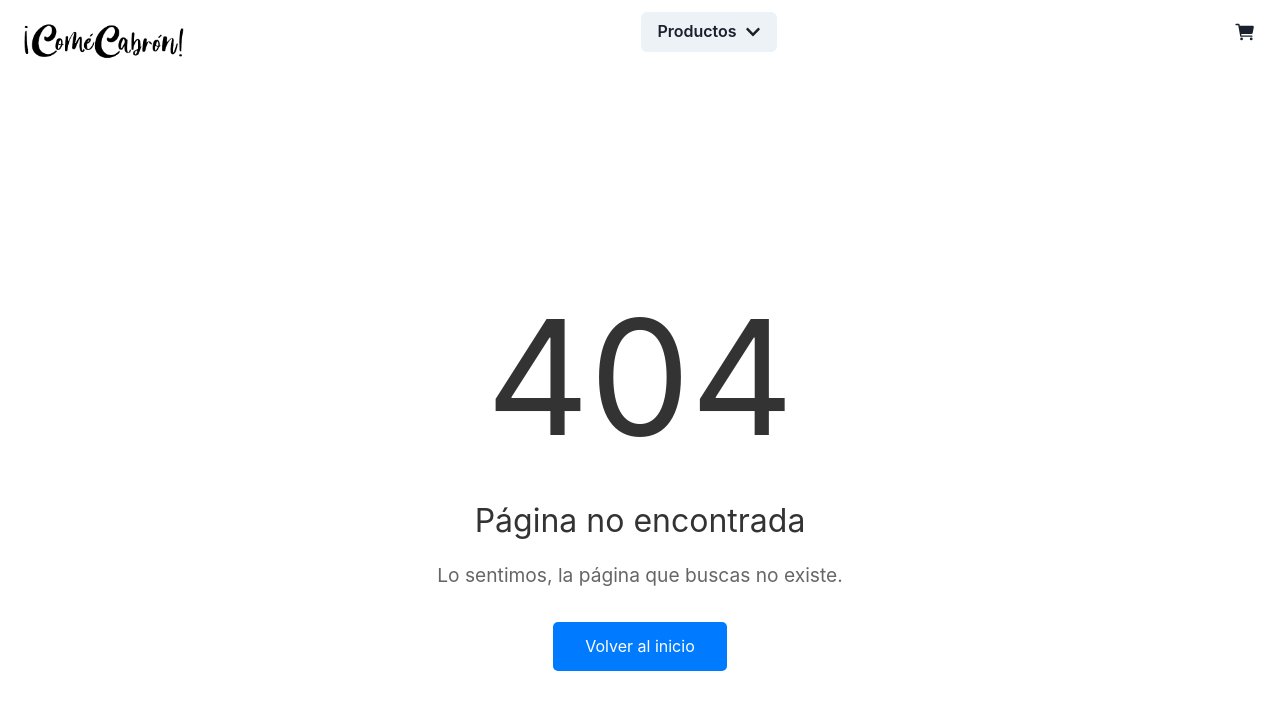
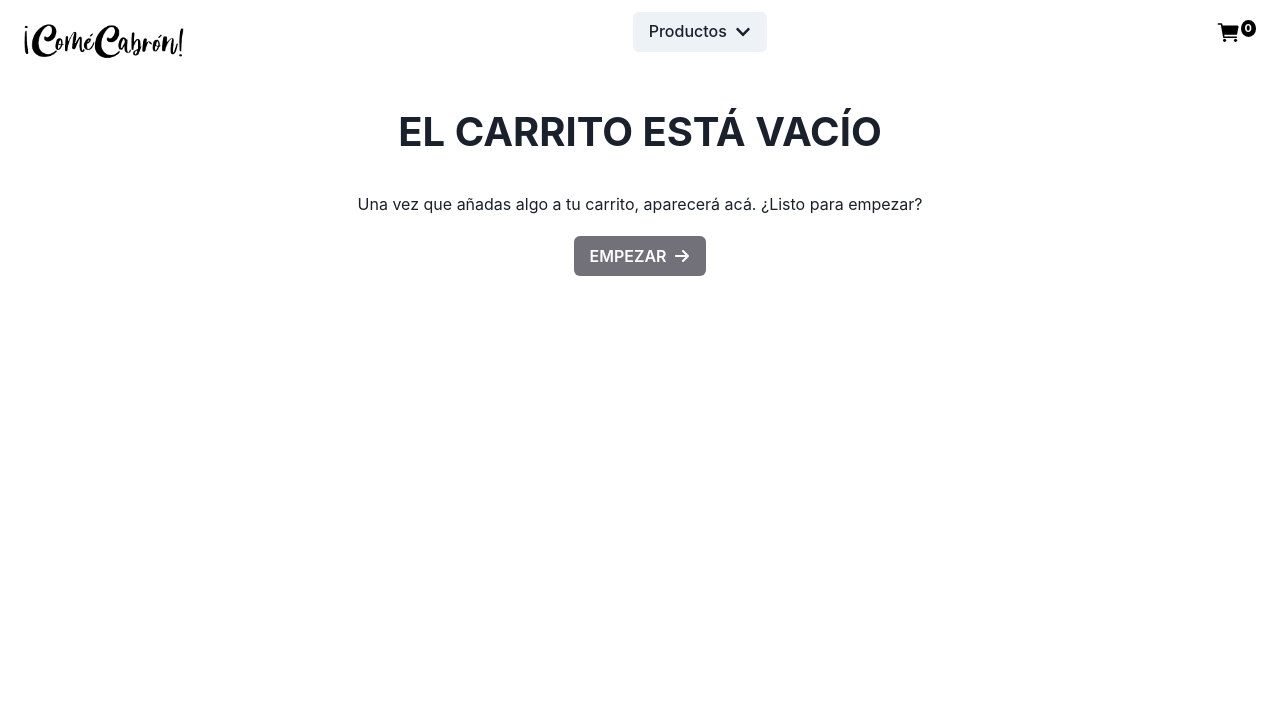
Before and after one commit to juanisuarez28/CreaTuLandingSuarez, a React (Vite) app: page /cart in a window 1280 px wide. Before the commit this address had no page. Shown: the top 710 px of the page. Built offline with nearby package versions, Linux system fonts and the light colour scheme.

Commit message:
carrito listo

```diff
--- a/src/App.jsx
+++ b/src/App.jsx
@@ -8,6 +8,8 @@ import { ChakraProvider } from "@chakra-ui/react";
 import { BrowserRouter, Routes, Route } from "react-router-dom";
 import 'react-toastify/dist/ReactToastify.css';
 import PageNotFound from "./components/PageNotFound/PageNotFound";
+import {CartContextProvider} from './context/CartContext'
+import Cart from "./components/Cart/Cart";
 
 
 function App() {
@@ -17,8 +19,8 @@ function App() {
 
   return (
     <ChakraProvider>
+      <CartContextProvider>
         <BrowserRouter>
-
           <NavBar />
 
           <Routes>
@@ -26,11 +28,12 @@ function App() {
             <Route path="/categorias/:category" element={ <ItemListContainer title="Comé Cabron Tienda" />} />
             <Route path="/producto/:productId" element={ <ItemDetailContainer />} />
             <Route path="/item" element={<ItemDetail />}/>
+            <Route path="/cart" element={<Cart />} />
             <Route path="*" element={ <PageNotFound /> } />
           </Routes>
 
-
         </BrowserRouter>
+      </CartContextProvider>
     </ChakraProvider>
   );
 }
--- /dev/null
+++ b/src/components/Cart/Cart.css
@@ -0,0 +1,3 @@
+span{
+    font-weight: 500;
+}
--- /dev/null
+++ b/src/components/Cart/Cart.jsx
@@ -0,0 +1,86 @@
+import React from 'react'
+import { useContext } from 'react'
+import Context from '../../context/CartContext'
+import { Box, Flex, Img, Text, Button, ButtonGroup} from '@chakra-ui/react'
+import { MdDelete } from "react-icons/md";
+import { FaArrowRight } from "react-icons/fa6";
+import "./Cart.css"
+import { Link } from 'react-router-dom';
+
+
+const Cart = () => {
+    const {cart, getTotalPrice, getQuantity, clearCart, removeItem } = useContext(Context)
+
+    if(getQuantity()===0){
+        return(
+            <Flex mt={'3%'} justify={'center'} align={'center'} flexDirection={'column'}>
+                <Text fontSize={'40px'} fontWeight={'700'}>EL CARRITO ESTÁ VACÍO</Text>
+                <Text mt={'30px'}>Una vez que añadas algo a tu carrito, aparecerá acá. ¿Listo para empezar?</Text>
+                <Link to='/'>
+                    <Button mt={'20px'} rightIcon={<FaArrowRight />} color={'white'} backgroundColor={'#727078'} variant='solid'>
+                      EMPEZAR
+                  </Button>
+                </Link>
+            </Flex>
+        )
+    }else{
+        return (
+          <Flex mt={'3%'} justify={'center'}>
+
+              <Flex pl={'30px'} align={'flex-start'} width={'40%'} flexDirection={'column'}>
+                  <Text  fontSize={'40px'} fontWeight={'700'}>TU CARRITO</Text>
+                  <Text mt={'20px'} fontSize={'18px'}>Total ({getQuantity()} productos) <span fontWeight={'500'}>${getTotalPrice()}</span></Text>
+                  <Text mt={'15px'} w={'70%'}>Los artículos en tu carrito no están reservados. Terminá el proceso de compra ahora para hacerte con ellos.</Text>
+                  {
+                      cart.map((prod)=>(
+                          <Flex key={prod.id} justifyContent={'space-between'} border={'1px solid black'} width={'70%'} mt={'30px'}>
+                              <Flex>
+                                  <Img
+                                      src={prod.img}
+                                      objectFit={'cover'}
+                                      w={'120px'}
+                                      h={'120px'}
+                                      />
+                                  <Flex ml={'15px'} justify={'flex-start'} flexDirection={'column'}>
+                                      <Text fontWeight={'500'} fontSize={'18px'} mt={'15px'} mb={'5px'} >{prod.nombre}</Text>
+                                      <Text fontSize={'16px'} >Cantidad: {prod.quantity}</Text>
+                                  </Flex>
+                              </Flex>
+                              <Flex>
+                                  <Text mt={'15px'} fontSize={'18px'} mr={'30px'}>${prod.precio}</Text>
+                                  <Box mt={'17px'} mr={'10px'} flexDirection={'column'}>
+                                      <MdDelete cursor={'pointer'} onClick={() => removeItem(prod.id)} fontSize={'20px'}/>
+                                  </Box>
+                              </Flex>
+                          </Flex>
+                      ))
+                  }
+                  <Button onClick={()=> clearCart()} mt={'25px'} rightIcon={<MdDelete />} variant='solid'>
+                      Vaciar carrito
+                  </Button>
+              </Flex>
+
+              <Flex flexDirection={'column'}>
+                  <Text fontSize={'23px'} fontWeight={'600'}>Resumen del pedido</Text>
+                  <Box display={'flex'} mt={'20px'} justifyContent={'space-between'}>
+                      <Text>{getQuantity()} productos</Text>
+                      <Text>${getTotalPrice()}</Text>
+                  </Box>
+                  <Box display={'flex'} mt={'5px'} justifyContent={'space-between'}>
+                      <Text>Entrega</Text>
+                      <Text>Gratis</Text>
+                  </Box>
+                  <Box display={'flex'} mt={'20px'} justifyContent={'space-between'}>
+                      <Text fontWeight={'600'}>Total</Text>
+                      <Text fontWeight={'600'}>${getTotalPrice()}</Text>
+                  </Box>
+                  <Button mt={'10px'} rightIcon={<FaArrowRight />} color={'white'} backgroundColor={'#727078'} variant='solid'>
+                      IR A PAGAR
+                  </Button>
+              </Flex>
+          </Flex>
+        )
+    }
+}
+
+export default Cart
--- a/src/components/CartWidget/CartWidget.jsx
+++ b/src/components/CartWidget/CartWidget.jsx
@@ -1,12 +1,21 @@
-import React from "react";
-import { Box } from "@chakra-ui/react";
+import React, { useContext } from "react";
+import { Badge, Box, Flex } from "@chakra-ui/react";
 import { IoCart } from "react-icons/io5";
+import Context from "../../context/CartContext";
+import { Link } from "react-router-dom";
 
 const CartWidget = () => {
+  const { getQuantity }= useContext(Context)  //traigo contexto
+
   return (
-    <Box mr={6}>
-      <IoCart fontSize={22} />
-    </Box>
+    <Flex mr={6} justify={'space-between'}>
+      <Link to='/cart'>
+        <IoCart color={'black'} fontSize={25} />
+      </Link>
+      <Flex justify={'center'} alignItems={'start'}>
+          <Badge fontSize={'11px'} backgroundColor={'black'} pl={'4px'} pr={'4px'} pt={'0.3'} pb={'0.3'} borderRadius={'100%'} color={'white'}> {getQuantity()} </Badge>
+      </Flex>
+    </Flex>
   );
 };
 
--- a/src/components/ItemDetail/ItemDetail.jsx
+++ b/src/components/ItemDetail/ItemDetail.jsx
@@ -1,12 +1,22 @@
-import React from 'react'
+import React, { useContext, useState } from 'react'
 import { Card, CardHeader, CardBody, CardFooter, Stack, Heading, Button, ButtonGroup, Image, Text, Divider } from "@chakra-ui/react";
 import ItemCount from "../ItemCount/ItemCount";
 import { ToastContainer, toast } from 'react-toastify';
+import Context from '../../context/CartContext';
+import { Link } from 'react-router-dom';
 
 
 const ItemDetail = ({nombre, descripcion, precio, id, img, stock}) => {
 
+  const [cantidad, setCantidad]= useState(0)
+  const { addItem } = useContext(Context) //me traigo la funcion addItem de CartContext
+
   const onAdd = (quantity)=>{
+    const item = {
+      id, nombre, precio, img
+    }
+    setCantidad(quantity)
+    addItem(item, quantity)
     toast(`Agregaste ${quantity} ${nombre} al carrito`)
   }
 
@@ -34,7 +44,17 @@ const ItemDetail = ({nombre, descripcion, precio, id, img, stock}) => {
     <Divider />
     <CardFooter>
       <ButtonGroup spacing="2">
-        <ItemCount initialValue={1} stock={stock} onAdd={onAdd}/>
+        {
+          cantidad === 0 ?
+          <ItemCount initialValue={1} stock={stock} onAdd={onAdd}/>
+          :
+          <Link to='/cart'>
+            <Button variant='solid'>
+              Ver carrito
+            </Button>
+          </Link>
+
+        }
       </ButtonGroup>
     </CardFooter>
     <ToastContainer />
--- /dev/null
+++ b/src/context/CartContext.jsx
@@ -0,0 +1,64 @@
+import React, { createContext, useState } from 'react'
+
+const Context = createContext()
+
+export const CartContextProvider = ({children}) => {
+    const [ cart, setCart ]= useState([])
+
+    const addItem = (productToAdd, quantity)=>{
+        const newItem = {
+            ...productToAdd,
+            quantity
+        }
+        const isInCart= cart.some((prod)=> prod.id===newItem.id)  //si el que se quiere agregar ya esta en el carrito
+
+        if(isInCart){
+            const updatedCart= cart.map((prod) =>
+                prod.id === newItem.id ? {...prod, quantity: prod.quantity + quantity} : prod //actualizo quantity del producto ya agregado
+            )
+            setCart(updatedCart)
+        }else{
+            setCart([...cart, newItem]) // y si no, simplemente lo agrego
+        }
+    }
+
+    const removeItem = (id)=>{
+        const updatedCart = cart.filter((prod)=> prod.id !== id) //selecciono todos menos el que coincida
+        setCart(updatedCart)
+    }
+
+    const clearCart= ()=> {
+        setCart([]) //vacia carrito
+    }
+
+    const getQuantity = ()=>{
+        let quantity= 0
+        cart.forEach((prod)=>{
+            quantity= quantity + prod.quantity
+        })
+
+        return quantity
+    }
+
+    const getTotalPrice = ()=>{
+        const total = cart.reduce((actual, item)=> actual + item.precio * item.quantity,0)
+        return total
+    }
+
+
+  return (
+    <Context.Provider
+    value={{
+        cart,
+        addItem, //datos que quiero proveer
+        removeItem,
+        clearCart,
+        getQuantity,
+        getTotalPrice
+    }}>
+        {children}
+    </Context.Provider>
+  )
+}
+
+export default Context
```
Lines whose indentation alone changed are shown as unchanged.
